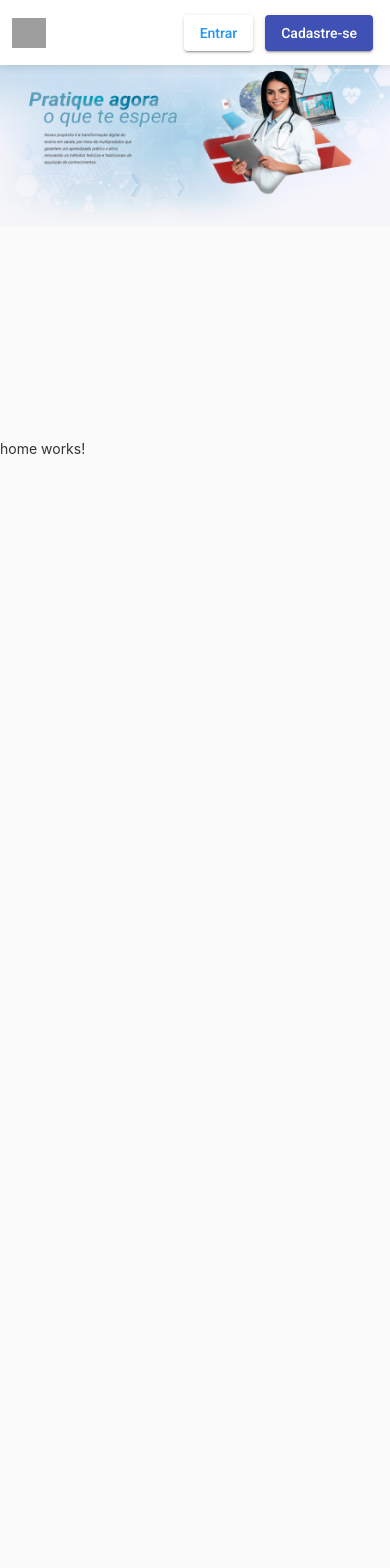
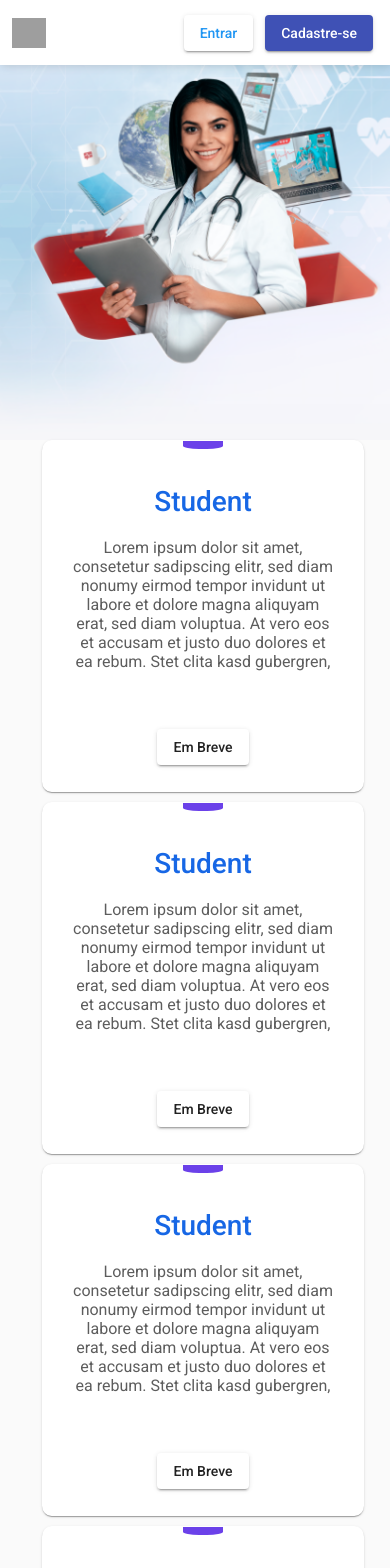
Before and after one commit to mugarate12/Angular-Test-SimSave, an Angular app: page / in a window 390 px wide. Shown: the top 1568 px of the page. Before the commit the page ends 909 px from the top, so only its background shows below. Built offline with nearby package versions, Linux system fonts and the light colour scheme; grey boxes are pictures that could not be loaded.

Commit message:
big changes on home page

```diff
--- a/src/app/app.module.ts
+++ b/src/app/app.module.ts
@@ -11,6 +11,8 @@ import { HomeComponent } from './pages/home/home.component';
 import { LoginComponent } from './pages/login/login.component';
 import { BannerComponent } from './shared/banner/banner.component';
 import { CardComponent } from './shared/card/card.component';
+import { CardListComponent } from './shared/card-list/card-list.component';
+import { RegisterCardComponent } from './shared/register-card/register-card.component';
 
 @NgModule({
   declarations: [
@@ -19,7 +21,9 @@ import { CardComponent } from './shared/card/card.component';
     HomeComponent,
     LoginComponent,
     BannerComponent,
-    CardComponent
+    CardComponent,
+    CardListComponent,
+    RegisterCardComponent
   ],
   imports: [
     BrowserModule,
--- a/src/app/pages/home/home.component.html
+++ b/src/app/pages/home/home.component.html
@@ -1,4 +1,6 @@
 <app-header></app-header>
 <app-banner></app-banner>
+<app-card-list></app-card-list>
+<app-register-card></app-register-card>
 
 <p>home works!</p>
--- a/src/app/shared/banner/banner.component.css
+++ b/src/app/shared/banner/banner.component.css
@@ -3,16 +3,52 @@
   background-repeat: no-repeat;
   background-size: contain;
 
-  height: 800px;
+  height: 600px;
   width: 100%;
 
   margin-top: 65px;
 }
 
-@media (max-width: 400px) {
+@media (max-width: 1000px) {
+  .banner {
+    background-image: url('./../../../assets/banner@2x.png');
+
+    height: 500px;
+  }
+}
+
+@media (max-width: 850px) {
+  .banner {
+    background-image: url('./../../../assets/banner@2x.png');
+
+    height: 400px;
+  }
+}
+
+@media (max-width: 700px) {
+  .banner {
+    background-image: url('./../../../assets/banner@2x.png');
+
+    height: 300px;
+  }
+}
+
+@media (max-width: 500px) {
   .banner {
     background-image: url('./../../../assets/banner.png');
+    background-size: cover;
+    background-position: 93%;
 
     height: 375px;
   }
 }
+
+@media (max-width: 450px) {
+  .banner {
+    background-image: url('./../../../assets/banner.png');
+    background-size: cover;
+    background-position: 85%;
+
+    height: 375px;
+  }
+}
--- /dev/null
+++ b/src/app/shared/card-list/card-list.component.css
@@ -0,0 +1,20 @@
+.card-list-container {
+  display: grid;
+  grid-template-columns: repeat(4, 1fr);
+
+  margin-left: 16px;
+}
+
+@media (max-width: 1050px) {
+  .card-list-container {
+    grid-template-columns: repeat(2, 1fr);
+    justify-items: center;
+  }
+}
+
+@media (max-width: 500px) {
+  .card-list-container {
+    grid-template-columns: 1fr;
+    justify-items: center;
+  }
+}
--- /dev/null
+++ b/src/app/shared/card-list/card-list.component.html
@@ -0,0 +1,6 @@
+<div class="card-list-container">
+  <app-card></app-card>
+  <app-card></app-card>
+  <app-card></app-card>
+  <app-card></app-card>
+</div>
--- /dev/null
+++ b/src/app/shared/card-list/card-list.component.ts
@@ -0,0 +1,15 @@
+import { Component, OnInit } from '@angular/core';
+
+@Component({
+  selector: 'app-card-list',
+  templateUrl: './card-list.component.html',
+  styleUrls: ['./card-list.component.css']
+})
+export class CardListComponent implements OnInit {
+
+  constructor() { }
+
+  ngOnInit(): void {
+  }
+
+}
--- a/src/app/shared/card/card.component.css
+++ b/src/app/shared/card/card.component.css
@@ -0,0 +1,89 @@
+.card-container {
+  height: 350px;
+  width: 280px;
+
+  padding: 1px;
+  margin-bottom: 10px;
+
+  display: grid;
+  grid-template-rows: 1fr 5fr 2fr;
+
+  border-radius: 3%;
+}
+
+.card-header {
+  width: 100%;
+  height: 100%;
+
+  display: flex;
+  flex-direction: row;
+  justify-content: center;
+}
+
+.card-pick {
+  height: 8px;
+  width: 40px;
+
+  border-bottom-width: 0px;
+  border-bottom-style: solid;
+  border-bottom-left-radius: 40%;
+  border-bottom-right-radius: 40%;
+
+  background-color: #6B41E9;
+}
+
+.card-body {
+  width: 100%;
+  height: 100%;
+}
+
+.title {
+  font-size: 28px;
+  font-size: 1.75rem;
+  font-weight: 500;
+  text-align: center;
+
+  margin-bottom: 20px;
+
+  color: #1767E5;
+}
+
+.content {
+  height: 15ch;
+
+  font-size: 16px;
+  font-size: 1rem;
+  text-align: center;
+  color: #5D5D5D;
+
+  overflow: hidden;
+  text-overflow: clip ellipsis;
+  text-overflow: "…" "…";
+
+  margin-left: 28px;
+  margin-right: 28px;
+}
+
+.card-footer {
+  width: 100%;
+  height: 100%;
+
+  display: flex;
+  flex-direction: row;
+  justify-content: center;
+  align-items: center;
+}
+
+@media (max-width: 1200px) {
+  .card-container {
+    height: 280px;
+    width: 250px;
+  }
+}
+
+@media (max-width: 500px) {
+  .card-container {
+    height: 350px;
+    width: 320px;
+  }
+}
--- a/src/app/shared/card/card.component.html
+++ b/src/app/shared/card/card.component.html
@@ -1 +1,14 @@
-<mat-card>Simple card</mat-card>
+<mat-card class="card-container">
+  <div class="card-header">
+    <div class="card-pick"></div>
+  </div>
+
+  <div class="card-body">
+    <h2 class="title">Student</h2>
+    <p class="content">Lorem ipsum dolor sit amet, consetetur sadipscing elitr, sed diam nonumy eirmod tempor invidunt ut labore et dolore magna aliquyam erat, sed diam voluptua. At vero eos et accusam et justo duo dolores et ea rebum. Stet clita kasd gubergren, no sea takimata sanctus est Lorem ipsum dolor sit amet.</p>
+  </div>
+
+  <div class="card-footer">
+    <a mat-raised-button >Em Breve</a>
+  </div>
+</mat-card>
--- a/src/app/shared/header/header.component.css
+++ b/src/app/shared/header/header.component.css
@@ -25,7 +25,7 @@
   cursor: pointer;
 }
 
-@media (max-width: 400px) {
+@media (max-width: 450px) {
   .header-logo {
     width: 34px;
 
--- /dev/null
+++ b/src/app/shared/register-card/register-card.component.css
@@ -0,0 +1,23 @@
+.container {
+  height: 208px;
+  width: 100%;
+
+  position: relative;
+
+  background: rgba(23, 103, 229, 0.3);
+
+  display: flex;
+  flex-direction: row;
+  justify-content: center;
+}
+
+.register-card {
+  height: 200px;
+  width: 618px;
+
+  margin-top: 40px;
+
+  border-radius: 15px;
+
+  background: transparent linear-gradient(88deg, #397AE1 0%, #ADDBEF 100%) 0% 0% no-repeat padding-box;
+}
--- /dev/null
+++ b/src/app/shared/register-card/register-card.component.html
@@ -0,0 +1,5 @@
+<div class="container">
+  <div class="register-card">
+    <p>okdaaaaaaaaaaaaaaaaaaaaaaaaaaa</p>
+  </div>
+</div>
--- /dev/null
+++ b/src/app/shared/register-card/register-card.component.ts
@@ -0,0 +1,15 @@
+import { Component, OnInit } from '@angular/core';
+
+@Component({
+  selector: 'app-register-card',
+  templateUrl: './register-card.component.html',
+  styleUrls: ['./register-card.component.css']
+})
+export class RegisterCardComponent implements OnInit {
+
+  constructor() { }
+
+  ngOnInit(): void {
+  }
+
+}
```
Also changed, not shown: 2 other files (tests, documents, lock files or other folders).
